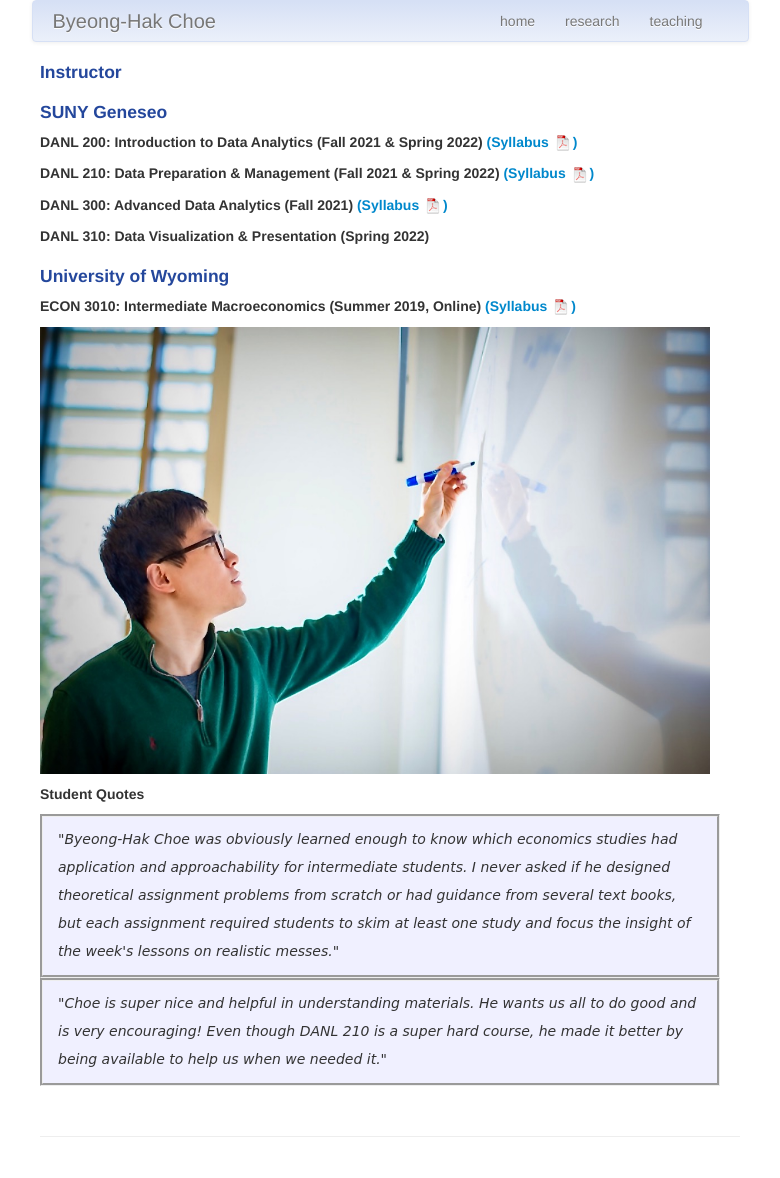
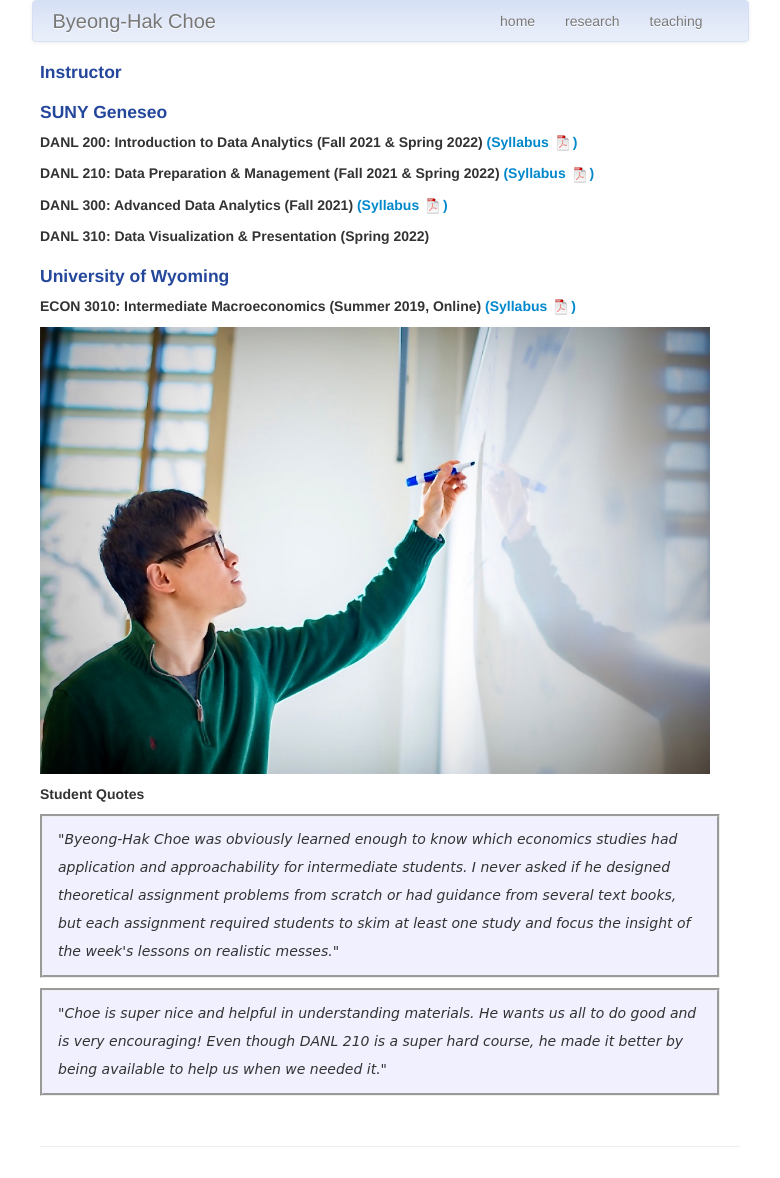
Before and after one commit to Erikwoj/bcecon.github.io, a Jekyll site: the page built from pages/teaching.md, in a window 1280 px wide. Shown: the whole page, without its empty margins (250-1030 px from the left). Built offline with Jekyll 4.4.1, drawn with Linux system fonts in a browser that asks for light colours.

Commit message:
update my website

```diff
--- a/pages/teaching.md
+++ b/pages/teaching.md
@@ -49,9 +49,7 @@ description: B.H. Choe's teaching
 	"Byeong-Hak Choe was obviously learned enough to know which economics studies had application and approachability for intermediate students. I never asked if he designed theoretical assignment problems from scratch or had guidance from several text books, but each assignment required students to skim at least one study and focus the insight of the week's lessons on realistic messes."
 </div>
 
-<div class="container">
-
-</div>
+<p></p>
 
 <div style="line-height:200%; font-style: italic; font-family: 'Comic Sans MS', 'Chalkboard', 'ChalkboardSE-Regular', 'Marker Felt', sans-serif; background-color: rgba(204, 204, 255, .3); padding-left:15px; padding-right:15px; padding-top:8px; padding-bottom:10px; margin-right: 20px; border-style: groove" >
 	"Choe is super nice and helpful in understanding materials. He wants us all to do good and is very encouraging! Even though DANL 210 is a super hard course, he made it better by being available to help us when we needed it."
```
